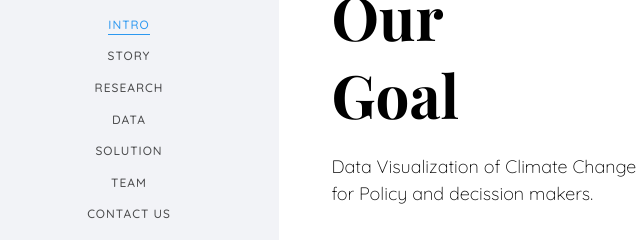
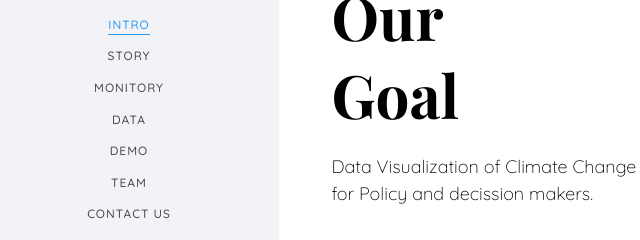
Before and after one commit to aibotsacademy/climatemonitor, a plain HTML site: page index.html in a window 1280 px wide. Shown: the part 293-533 px from the top of the page, 76-716 px from the left. Drawn offline with nearby package versions, Linux system fonts and the light colour scheme; files whose address does not match are found by name; a web font is replaced by a local one.

Commit message:
Update index.html

```diff
--- a/index.html
+++ b/index.html
@@ -97,9 +97,9 @@
 					<ul>
 						<li class="active"><a href="#" data-nav-section="home">	<I></I>Intro</a></li>
 						<li><a href="#" data-nav-section="about">Story</a></li>
-						<li><a href="#" data-nav-section="services">Research</a></li>
+						<li><a href="#" data-nav-section="services">Monitory</a></li>
 						<li><a href="#" data-nav-section="skills">Data</a></li>
-						<li><a href="#" data-nav-section="experience">Solution</a></li>
+						<li><a href="#" data-nav-section="experience">Demo</a></li>
 						<li><a href="#" data-nav-section="work">Team</a></li>
 						<li><a href="#" data-nav-section="contact">Contact Us</a></li>
 					</ul>
```
